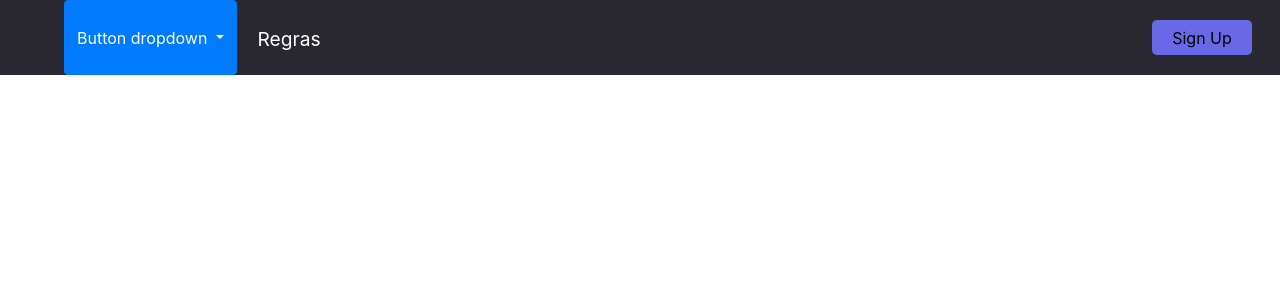
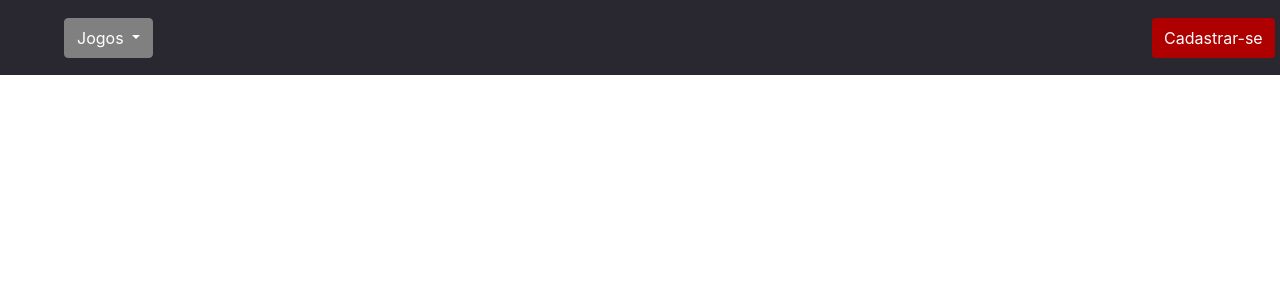
Before and after one commit to RodrigoDiJorge/Cass.ino, an Angular app: page / in a window 1280 px wide. Shown: the top 300 px of the page. Built offline with nearby package versions, Linux system fonts and the light colour scheme.

Commit message:
Trocando os dropdown/botoes

```diff
--- a/src/app/front/header/header.component.css
+++ b/src/app/front/header/header.component.css
@@ -38,40 +38,27 @@
 {
     color: rgb(177, 177, 177);
 }
-#hcbn-Jogos
+#hcb-Jogos, #hcl-Button
 {
-    margin-top: 10px;
-    border-radius: 5px;
-    width: 150px;
-    background-color: wheat;
-    display: none;
-    color: black;
-    transition: display 0.3s;
+    height: 40px;
+    align-self: center;
 }
-#hcbn-Regras
+#hcb-Jogos button
 {
-    margin-top: 10px;
-    border-radius: 5px;
-    width: 150px;
-    background-color: wheat;
-    display: none;
-    color: black;
+    background-color: grey;
+    border-color: grey;
+
 }
-#hc-Login input
+#hcb-Jogos button:focus
 {
-    align-self: center;
-    width: 100px;
-    border: none;
-    border-radius: 5px;
-    background-color: rgb(105, 105, 231);
-    height: 35px;
+    box-shadow: 0 0 0 0.2em white;
 }
-#hc-Login input:hover
+#hcl-Button
 {
-    box-shadow: 0 0 5px 1px;
-    transition: 0.2s;
+    background-color: rgb(175, 0, 0);
+    border: black
 }
-#hc-Login input:focus
+#hcl-Button:focus
 {
-    outline: none;
+    box-shadow: 0 0 0 0.2em black;
 }
--- a/src/app/front/header/header.component.html
+++ b/src/app/front/header/header.component.html
@@ -4,34 +4,24 @@
             <img src="" alt="">
         </div>
         <nav id="hc-Busca">
-            <div class="btn-group" dropdown>
+            <div id="hcb-Jogos" class="btn-group" dropdown>
                 <button id="button-basic" dropdownToggle type="button" class="btn btn-primary dropdown-toggle"
                         aria-controls="dropdown-basic">
-                  Button dropdown <span class="caret"></span>
+                  Jogos <span class="caret"></span>
                 </button>
                 <ul id="dropdown-basic" *dropdownMenu class="dropdown-menu"
                     role="menu" aria-labelledby="button-basic">
-                  <li role="menuitem"><a class="dropdown-item" href="#">Action</a></li>
-                  <li role="menuitem"><a class="dropdown-item" href="#">Another action</a></li>
-                  <li role="menuitem"><a class="dropdown-item" href="#">Something else here</a></li>
-                  <li class="divider dropdown-divider"></li>
-                  <li role="menuitem"><a class="dropdown-item" href="#">Separated link</a>
-                  </li>
+                    <li role="menuitem"><a class="dropdown-item" href="#">Poker</a></li>
+                    <li role="menuitem"><a class="dropdown-item" href="#">Roleta</a></li>
+                    <li role="menuitem"><a class="dropdown-item" href="#">BlackJack</a></li>
                 </ul>
-              </div>
-            <div class="hcb-Nav" (mouseover)="showNav(2)" (mouseout)="hideNav(2)">
-                <p>Regras</p>
-                <span id="hcbn-Regras">
-                    <ul>
-                        <li>Dinheiro</li>
-                        <li>Hacker</li>
-                        <li>Sem Ideia</li>
-                    </ul>
-                </span>
             </div>
+
         </nav>
         <div id="hc-Login">
-            <input type="button" value="Sign Up">
+            <button id="hcl-Button" type="button" class="btn btn-primary">
+                Cadastrar-se
+            </button>
         </div>
     </div>
 </header>
--- a/src/app/front/header/header.component.ts
+++ b/src/app/front/header/header.component.ts
@@ -15,32 +15,6 @@ export class HeaderComponent implements OnInit {
   ngOnInit(): void {
   }
   ngAfterViewInit(){
-    this.Jogos = document.getElementById('hcbn-Jogos');
     this.Regras = document.getElementById('hcbn-Regras');
   }
-  showNav(ind)
-  {
-    switch(ind)
-    {
-      case 1:
-        this.Jogos.style.display = "block";
-        break;
-      case 2:
-        this.Regras.style.display = "block";
-        break;
-    }
-  }
-  hideNav(ind)
-  {
-    let elementos = document.getElementById("hcbn-Jogos");
-    switch(ind)
-    {
-      case 1:
-        this.Jogos.style.display = "none";
-        break;
-      case 2:
-        this.Regras.style.display = "none";
-        break;
-    }
-  }
 }
```
